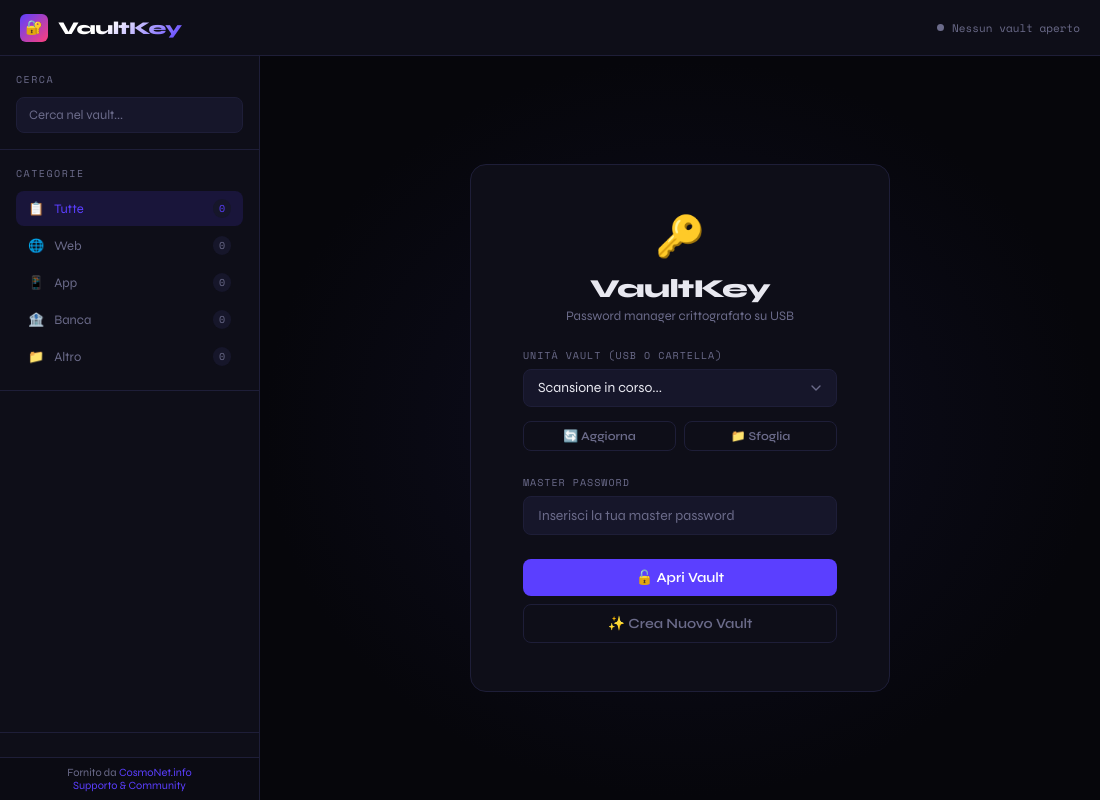
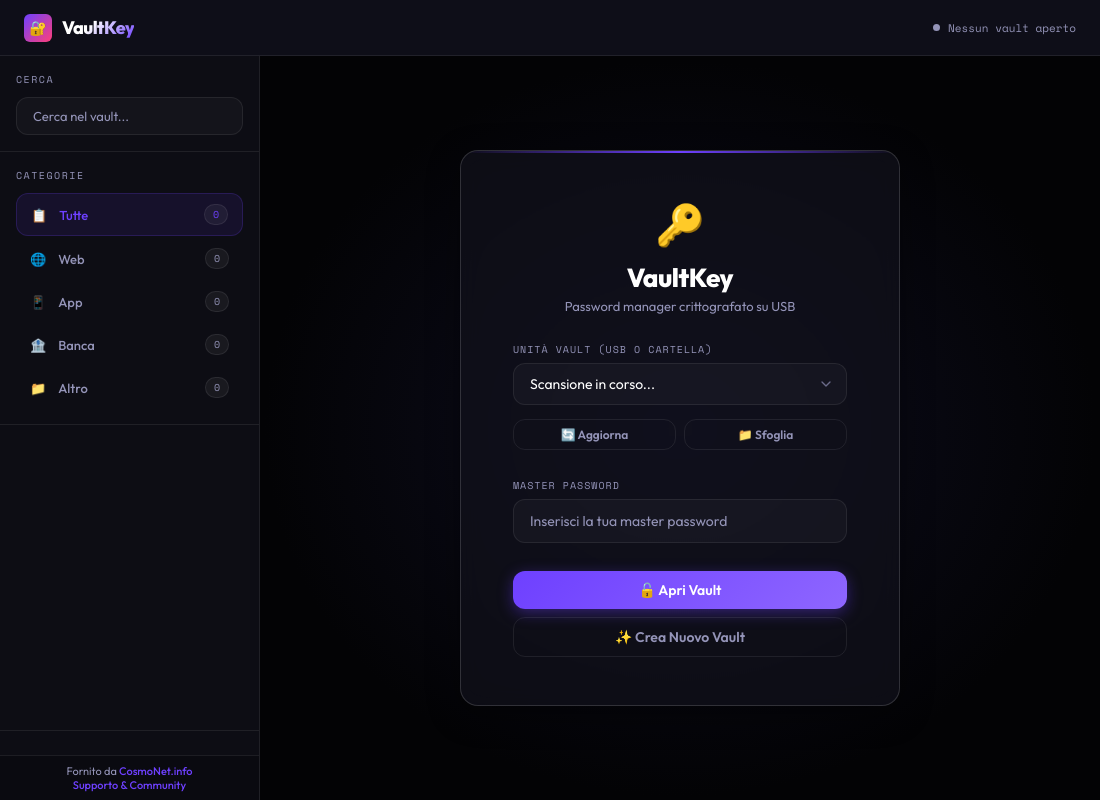
Before and after one commit to CosmoNetinfo/VaultKey, an Electron app: page index.html in a window 1100 px wide. Drawn offline with nearby package versions, Linux system fonts and the light colour scheme; no server answers.

Commit message:
style: overhaul UI with premium Cyber-Tech design

```diff
--- a/index.html
+++ b/index.html
@@ -5,8 +5,9 @@
     <meta name="viewport" content="width=device-width, initial-scale=1.0" />
     <title>VaultKey</title>
     <link rel="preconnect" href="https://fonts.googleapis.com" />
+    <link rel="preconnect" href="https://fonts.gstatic.com" crossorigin />
     <link
-      href="https://fonts.googleapis.com/css2?family=Space+Mono:wght@400;700&family=Syne:wght@400;600;700;800&display=swap"
+      href="https://fonts.googleapis.com/css2?family=Outfit:wght@300;400;500;600;700;800&family=Space+Mono:wght@400;700&display=swap"
       rel="stylesheet"
     />
     <style>
@@ -20,21 +21,28 @@
       }
 
       :root {
-        --bg: #06060b;
-        --surface: #0e0e18;
-        --surface2: #16162a;
-        --border: #1e1e38;
-        --accent: #5b3fff;
+        --bg: #030305;
+        --surface: rgba(18, 18, 28, 0.7);
+        --surface-opaque: #0e0e18;
+        --surface-bright: rgba(255, 255, 255, 0.03);
+        --border: rgba(255, 255, 255, 0.08);
+        --border-bright: rgba(255, 255, 255, 0.15);
+        --accent: #6e40ff;
+        --accent-glow: rgba(110, 64, 255, 0.4);
+        --accent-subtle: rgba(110, 64, 255, 0.1);
         --accent2: #ff3f7a;
-        --accent3: #3fffb8;
-        --text: #e8e8f0;
-        --text-dim: #6b6b8a;
-        --danger: #ff3f3f;
-        --success: #3fffb8;
+        --accent3: #00f2ff;
+        --text: #ffffff;
+        --text-dim: #9494b8;
+        --danger: #ff4d4d;
+        --success: #00ffaa;
         --mono: "Space Mono", monospace;
-        --sans: "Syne", sans-serif;
-        --radius: 8px;
-        --transition: 0.18s cubic-bezier(0.4, 0, 0.2, 1);
+        --sans: "Outfit", sans-serif;
+        --radius: 12px;
+        --radius-lg: 18px;
+        --transition: 0.25s cubic-bezier(0.2, 0.8, 0.2, 1);
+        --shadow: 0 8px 32px rgba(0, 0, 0, 0.4);
+        --glass: blur(12px);
       }
 
       html,
@@ -59,11 +67,13 @@
       #titlebar {
         display: flex;
         align-items: center;
-        padding: 0 20px;
-        background: var(--surface);
+        padding: 0 24px;
+        background: var(--surface-opaque);
         border-bottom: 1px solid var(--border);
+        backdrop-filter: var(--glass);
         -webkit-app-region: drag;
-        gap: 16px;
+        gap: 20px;
+        z-index: 100;
       }
 
       .logo {
@@ -151,18 +161,19 @@
 
       #search-box {
         width: 100%;
-        background: var(--surface2);
+        background: var(--surface-bright);
         border: 1px solid var(--border);
         border-radius: var(--radius);
-        padding: 9px 12px;
+        padding: 10px 16px;
         color: var(--text);
         font-family: var(--sans);
         font-size: 13px;
         outline: none;
-        transition: border-color var(--transition);
+        transition: all var(--transition);
       }
       #search-box:focus {
         border-color: var(--accent);
+        box-shadow: 0 0 0 3px var(--accent-subtle);
       }
       #search-box::placeholder {
         color: var(--text-dim);
@@ -178,29 +189,33 @@
       .cat-item {
         display: flex;
         align-items: center;
-        gap: 10px;
-        padding: 8px 12px;
+        gap: 12px;
+        padding: 10px 14px;
         border-radius: var(--radius);
         cursor: pointer;
-        transition: background var(--transition);
+        transition: all var(--transition);
         font-size: 13px;
         color: var(--text-dim);
+        font-weight: 500;
       }
       .cat-item:hover {
-        background: var(--surface2);
+        background: var(--surface-bright);
         color: var(--text);
+        transform: translateX(4px);
       }
       .cat-item.active {
-        background: rgba(91, 63, 255, 0.15);
+        background: var(--accent-subtle);
         color: var(--accent);
+        border: 1px solid rgba(110, 64, 255, 0.2);
       }
       .cat-item .cat-count {
         margin-left: auto;
         font-family: var(--mono);
         font-size: 10px;
-        background: var(--surface2);
-        padding: 2px 6px;
+        background: rgba(255, 255, 255, 0.05);
+        padding: 2px 8px;
         border-radius: 20px;
+        border: 1px solid var(--border);
       }
 
       /* Entries list */
@@ -240,17 +255,19 @@
       }
 
       .entry-avatar {
-        width: 34px;
-        height: 34px;
-        border-radius: 8px;
+        width: 38px;
+        height: 38px;
+        border-radius: 10px;
         background: linear-gradient(135deg, var(--accent), var(--accent2));
         display: flex;
         align-items: center;
         justify-content: center;
         font-weight: 700;
-        font-size: 13px;
+        font-size: 14px;
         flex-shrink: 0;
         text-transform: uppercase;
+        color: white;
+        box-shadow: 0 4px 12px rgba(110, 64, 255, 0.3);
       }
 
       .entry-info {
@@ -314,14 +331,28 @@
 
       .lock-card {
         background: var(--surface);
-        border: 1px solid var(--border);
-        border-radius: 16px;
+        border: 1px solid var(--border-bright);
+        border-radius: var(--radius-lg);
         padding: 48px 52px;
-        width: 420px;
+        width: 440px;
         display: flex;
         flex-direction: column;
-        gap: 24px;
-        animation: fadeSlideUp 0.4s ease;
+        gap: 28px;
+        backdrop-filter: var(--glass);
+        box-shadow: var(--shadow);
+        animation: fadeSlideUp 0.6s cubic-bezier(0.2, 0.8, 0.2, 1);
+        position: relative;
+        overflow: hidden;
+      }
+
+      .lock-card::before {
+        content: '';
+        position: absolute;
+        top: 0;
+        left: 0;
+        right: 0;
+        height: 2px;
+        background: linear-gradient(90deg, transparent, var(--accent), transparent);
       }
 
       @keyframes fadeSlideUp {
@@ -433,21 +464,23 @@
       input[type="email"],
       select,
       textarea {
-        background: var(--surface2);
+        background: var(--surface-bright);
         border: 1px solid var(--border);
         border-radius: var(--radius);
-        padding: 10px 14px;
+        padding: 12px 16px;
         color: var(--text);
         font-family: var(--sans);
         font-size: 14px;
         outline: none;
-        transition: border-color var(--transition);
+        transition: all var(--transition);
         width: 100%;
       }
       input:focus,
       select:focus,
       textarea:focus {
         border-color: var(--accent);
+        background: rgba(255, 255, 255, 0.05);
+        box-shadow: 0 0 0 3px var(--accent-subtle);
       }
       input::placeholder {
         color: var(--text-dim);
@@ -481,12 +514,14 @@
         user-select: none;
       }
       .btn-primary {
-        background: var(--accent);
+        background: linear-gradient(135deg, var(--accent), #8e66ff);
         color: #fff;
+        box-shadow: 0 4px 15px var(--accent-glow);
       }
       .btn-primary:hover {
-        background: #7060ff;
-        transform: translateY(-1px);
+        background: linear-gradient(135deg, #8e66ff, var(--accent));
+        transform: translateY(-2px);
+        box-shadow: 0 6px 20px var(--accent-glow);
       }
       .btn-primary:active {
         transform: translateY(0);
@@ -536,7 +571,8 @@
       }
       .btn-icon:hover {
         color: var(--text);
-        border-color: var(--text-dim);
+        border-color: var(--accent);
+        background: var(--accent-subtle);
       }
 
       /* ─── DETAIL VIEW ──────────────────────────────────── */
@@ -693,6 +729,7 @@
       }
       .gen-output:hover {
         border-color: var(--accent3);
+        background: rgba(0, 242, 255, 0.05);
       }
 
       .gen-options {
@@ -787,11 +824,11 @@
       @keyframes toastIn {
         from {
           opacity: 0;
-          transform: translateX(20px);
+          transform: translateY(20px) scale(0.9);
         }
         to {
           opacity: 1;
-          transform: translateX(0);
+          transform: translateY(0) scale(1);
         }
       }
 
```
